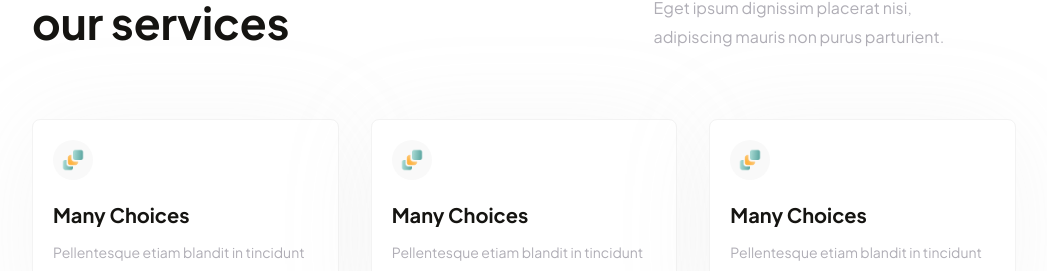
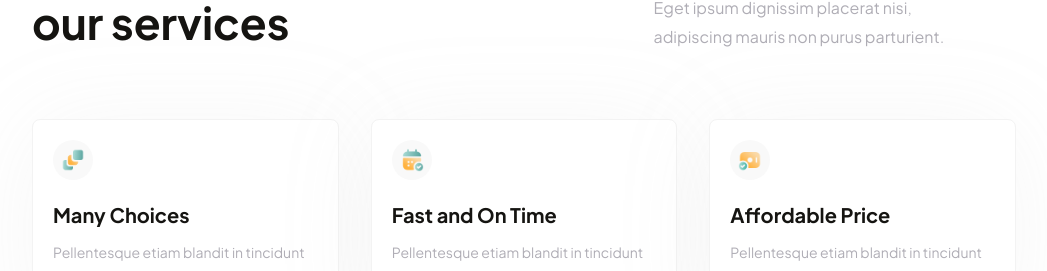
Before and after one commit to vk-develops/Lalasia-MERN-Furniture-Ecommerce, a React (Vite) app in the folder Frontend/: page / in a window 1280 px wide. Shown: the part 1471-1742 px from the top of the page, without its empty margins (116-1163 px from the left). Built offline with nearby package versions, Linux system fonts and the light colour scheme.

Commit message:
feat: Added the benefit section UI

```diff
--- a/Frontend/src/Components/HomeBenefitCard.jsx
+++ b/Frontend/src/Components/HomeBenefitCard.jsx
@@ -1,23 +1,19 @@
 import React from "react";
-import SquareImg from "../assets/SquareImg.png";
 import { styles } from "../Styles/styles";
 
-const HomeBenefitCard = () => {
+const HomeBenefitCard = ({ title, img, description }) => {
     return (
         <div className="w-full p-5 bg-screenColor1 shadow-new rounded-lg border-[1.5px] border-screenColor2  mt-5">
             <div className="bg-placeholderColor p-2 inline-block rounded-full">
                 <img
                     className="w-6"
-                    src={SquareImg}
+                    src={img}
                     alt="icon"
                 />
             </div>
 
-            <h4 className={`${styles.tertiaryText} pt-4`}>Many Choices</h4>
-            <p className={`${styles.tertiaryParaText} pt-3`}>
-                Pellentesque etiam blandit in tincidunt at donec. Eget ipsum
-                dignissim placerat nisi, adipiscing mauris non.
-            </p>
+            <h4 className={`${styles.tertiaryText} pt-4`}>{title}</h4>
+            <p className={`${styles.tertiaryParaText} pt-3`}>{description}</p>
         </div>
     );
 };
--- /dev/null
+++ b/Frontend/src/Data/benefitData.js
@@ -0,0 +1,31 @@
+import SquareImg from "../assets/SquareImg.png";
+import CalendarImg from "../assets/CalendarImg.png";
+import MoneyImg from "../assets/MoneyImg.png";
+
+const benefitData = [
+    {
+        id: 1,
+        title: "Many Choices",
+        description:
+            "Pellentesque etiam blandit in tincidunt at donec. Eget ipsum dignissim placerat nisi, adipiscing mauris non.",
+        img: SquareImg,
+    },
+    {
+        id: 2,
+        title: "Fast and On Time",
+        description:
+            "Pellentesque etiam blandit in tincidunt at donec. Eget ipsum dignissim placerat nisi, adipiscing mauris non.",
+        img: CalendarImg,
+    },
+    {
+        id: 3,
+        title: "Affordable Price",
+        description:
+            "Pellentesque etiam blandit in tincidunt at donec. Eget ipsum dignissim placerat nisi, adipiscing mauris non.",
+        img: MoneyImg,
+    },
+];
+
+// ../assets/SquareImg.png
+
+export { benefitData };
--- a/Frontend/src/Pages/Home/BenefitsSection.jsx
+++ b/Frontend/src/Pages/Home/BenefitsSection.jsx
@@ -1,6 +1,7 @@
 import React from "react";
 import { styles } from "../../Styles/styles";
 import HomeBenefitCard from "../../Components/HomeBenefitCard";
+import { benefitData } from "../../Data/benefitData";
 
 const BenefitsSection = () => {
     return (
@@ -21,9 +22,14 @@ const BenefitsSection = () => {
             </div>
 
             <div className="flex items-center justify-center gap-8 pt-12">
-                <HomeBenefitCard />
-                <HomeBenefitCard />
-                <HomeBenefitCard />
+                {benefitData.map((benCard) => (
+                    <HomeBenefitCard
+                        key={benCard.id}
+                        title={benCard.title}
+                        description={benCard.description}
+                        img={benCard.img}
+                    />
+                ))}
             </div>
         </section>
     );
```
